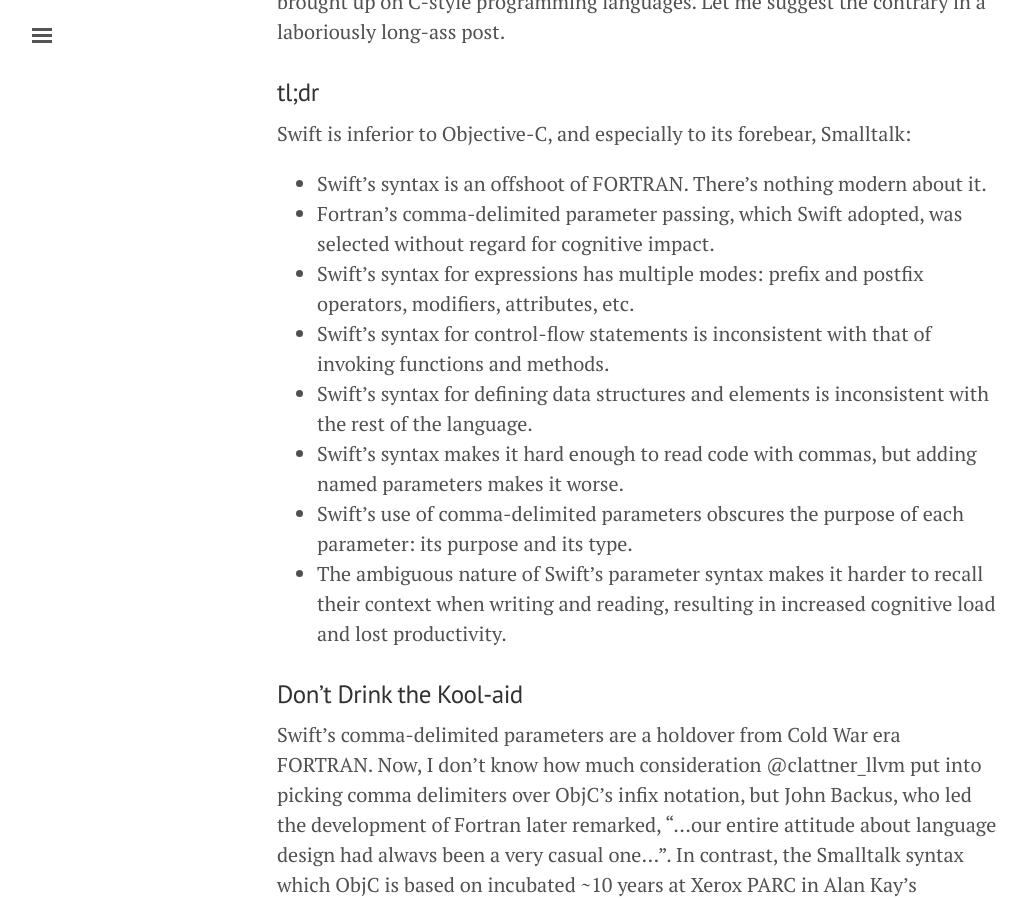
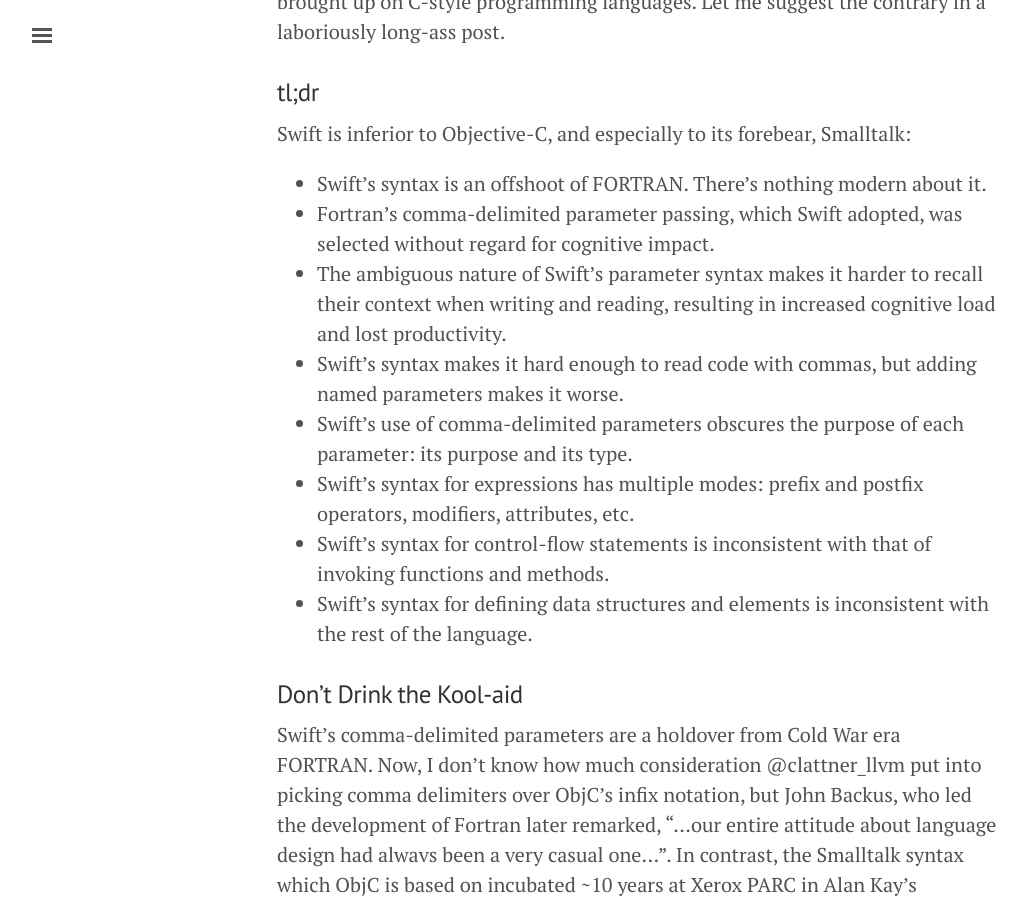
Before and after one commit to swiftpp/swiftpp.github.io, a Jekyll site: the page built from _posts/2019-05-13-objc–badly-outdated.md, in a window 1280 px wide and 900 px high, scrolled down 305 px. Shown: the whole window, without its empty margins (3-1030 px from the left). Built offline with Jekyll 4.4.1, drawn with Linux system fonts in a browser that asks for light colours.

```diff
--- a/_posts/2019-05-13-objc–badly-outdated.md
+++ b/_posts/2019-05-13-objc–badly-outdated.md
@@ -11,12 +11,12 @@ Swift is inferior to Objective-C, and especially to its forebear, Smalltalk:
 
 * Swift's syntax is an offshoot of FORTRAN. There's nothing modern about it.
 * Fortran's comma-delimited parameter passing, which Swift adopted, was selected without regard for cognitive impact.
+* The ambiguous nature of Swift's parameter syntax makes it harder to recall their context when writing and reading, resulting in increased cognitive load and lost productivity.
+* Swift's syntax makes it hard enough to read code with commas, but adding named parameters makes it worse.
+* Swift's use of comma-delimited parameters obscures the purpose of each parameter: its purpose and its type.
 * Swift's syntax for expressions has multiple modes: prefix and postfix operators, modifiers, attributes, etc.
 * Swift's syntax for control-flow statements is inconsistent with that of invoking functions and methods.
 * Swift's syntax for defining data structures and elements is inconsistent with the rest of the language.
-* Swift's syntax makes it hard enough to read code with commas, but adding named parameters makes it worse.
-* Swift's use of comma-delimited parameters obscures the purpose of each parameter: its purpose and its type.
-* The ambiguous nature of Swift's parameter syntax makes it harder to recall their context when writing and reading, resulting in increased cognitive load and lost productivity.
 
 ### Don't Drink the Kool-aid
 
```
